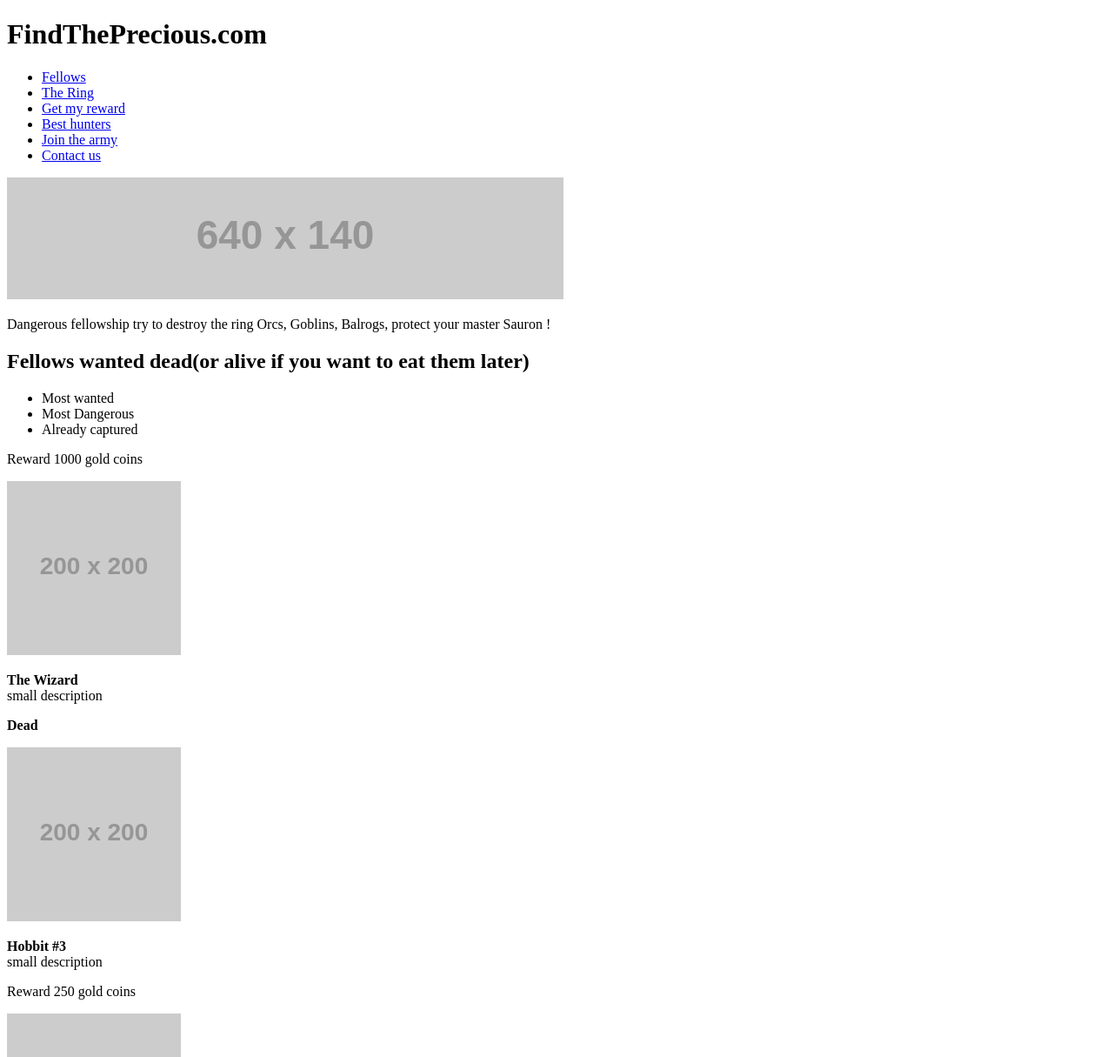
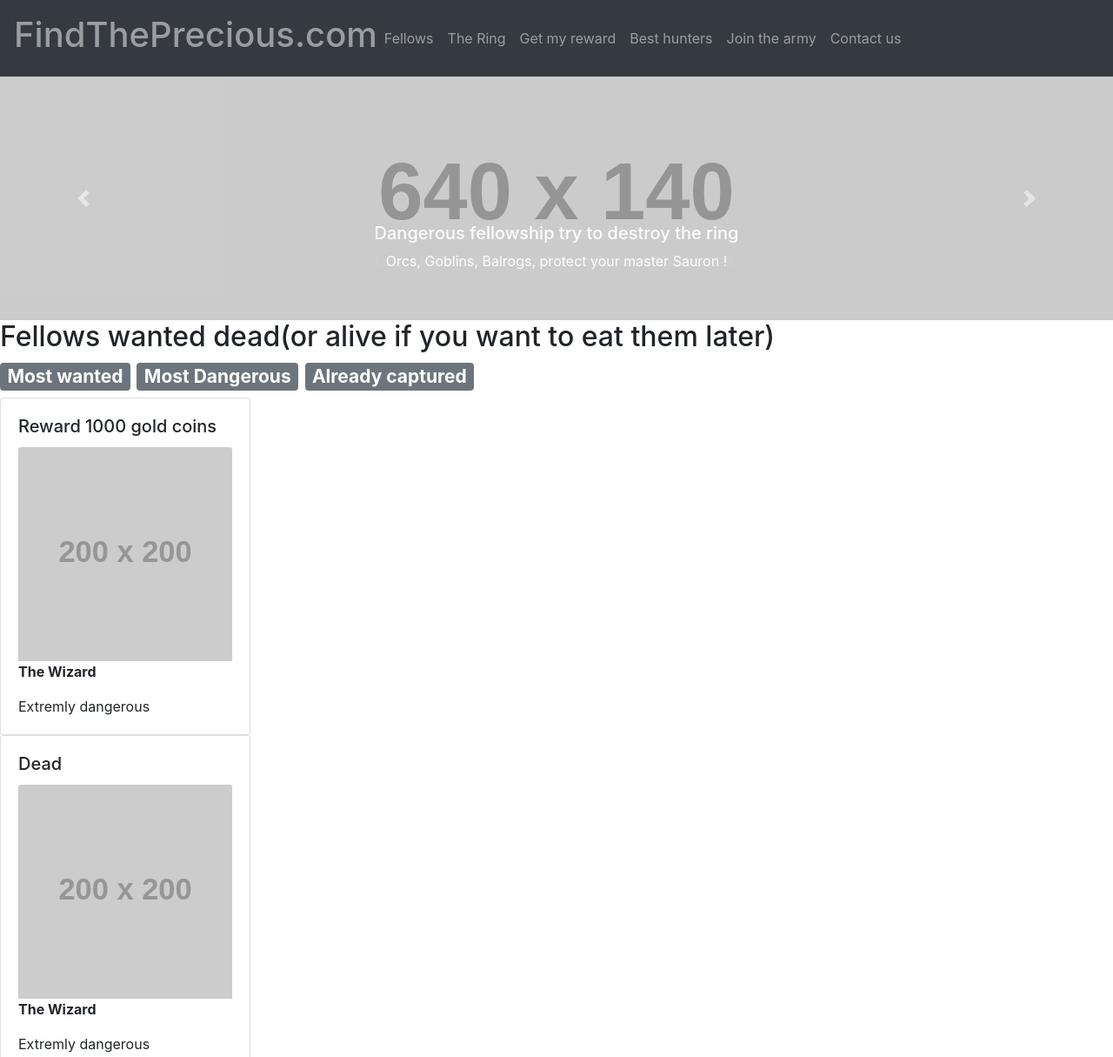
Before and after one commit to Pompidup/Integration_final_part1, a plain HTML site: page findtheprecious.html in a window 1280 px wide. Shown: the top 1215 px of the page at 87% size. Drawn offline with nearby package versions, Linux system fonts and the light colour scheme; placeholder pictures from the web are drawn by us.

Commit message:
en cours

```diff
--- a/findtheprecious.html
+++ b/findtheprecious.html
@@ -3,45 +3,112 @@
 
 <head>
   <meta charset="UTF-8">
+  <link href="https://stackpath.bootstrapcdn.com/bootstrap/4.3.1/css/bootstrap.min.css" rel="stylesheet" integrity="sha384-ggOyR0iXCbMQv3Xipma34MD+dH/1fQ784/j6cY/iJTQUOhcWr7x9JvoRxT2MZw1T" crossorigin="anonymous">
   <title>Findtheprecious</title>
 </head>
 
+
 <body>
   <header>
+    <nav class="navbar navbar-expand-lg navbar-dark bg-dark">
+        <button class="navbar-toggler" type="button" data-toggle="collapse" data-target="#navbarNav" aria-controls="navbarNav" aria-expanded="false" aria-label="Toggle navigation">
+          <span class="navbar-toggler-icon"></span>
+        </button>
+        <span class="navbar-text">
           <h1>FindThePrecious.com</h1>
-    <nav>
-      <div>
-        <ul>
-          <li><a href="#fellows">Fellows</a></li>
-          <li><a href="#thering">The Ring</a></li>
-          <li><a href="#reward">Get my reward</a></li>
-          <li><a href="#besthunters">Best hunters</a></li>
-          <li><a href="#join">Join the army</a></li>
-          <li><a href="#contact">Contact us</a></li>
+        </span>
+      <div class="collapse navbar-collapse" id="navbarNav">
+        <ul class="navbar-nav">
+          <li class="nav-item">
+            <a class="nav-link" href="#fellows">Fellows</a>
+          </li>
+          <li class="nav-item">
+              <a class="nav-link" href="#thering">The Ring</a>
+          </li>
+          <li class="nav-item">
+              <a class="nav-link" href="#reward">Get my reward</a>
+          </li>
+          <li class="nav-item">
+              <a class="nav-link" href="#besthunters">Best hunters</a>
+          </li>
+          <li class="nav-item">
+              <a class="nav-link" href="#join">Join the army</a>
+          </li>
+          <li class="nav-item">
+              <a class="nav-link" href="#contact">Contact us</a>
+          </li>
         </ul>
       </div>
     </nav>
-      <div>
-        <a href="https://placeholder.com"><img src="https://via.placeholder.com/640x140" alt="banniere"></a>
-        <p>Dangerous fellowship try to destroy the ring Orcs, Goblins, Balrogs, protect your master Sauron !</p>
+    <div class="banniere">
+        <div id="carouselbanniere" class="carousel slide carousel-fade" data-ride="carousel">
+          <div class="carousel-inner">
+            <div class="carousel-item active">
+              <img src="https://via.placeholder.com/640x140" class="d-block w-100" alt="banniere">
+              <div class="carousel-caption d-none d-md-block">
+                <h5>Dangerous fellowship try to destroy the ring</h5>
+                <p>Orcs, Goblins, Balrogs, protect your master Sauron !</p>
               </div>
+            </div>
+            <div class="carousel-item">
+              <img src="https://via.placeholder.com/640x140" class="d-block w-100" alt="banniere">
+              <div class="carousel-caption d-none d-md-block">
+                <h5>Second slide label</h5>
+                <p>Lorem ipsum dolor sit amet, consectetur adipiscing elit.</p>
+              </div>
+            </div>
+            <div class="carousel-item">
+              <img src="https://via.placeholder.com/640x140" class="d-block w-100" alt="banniere">
+              <div class="carousel-caption d-none d-md-block">
+                <h5>Third slide label</h5>
+                <p>Praesent commodo cursus magna, vel scelerisque nisl consectetur.</p>
+              </div>
+            </div>
+          </div>
+          <a class="carousel-control-prev" href="#carouselbanniere" role="button" data-slide="prev">
+            <span class="carousel-control-prev-icon" aria-hidden="true"></span>
+            <span class="sr-only">Previous</span>
+          </a>
+          <a class="carousel-control-next" href="#carouselbanniere" role="button" data-slide="next">
+            <span class="carousel-control-next-icon" aria-hidden="true"></span>
+            <span class="sr-only">Next</span>
+          </a>
+        </div>
+    </div>
+
   </header>
   <section id="fellows">
     <h2>Fellows wanted dead(or alive if you want to eat them later)</h2>
-    <ul>
-      <li>Most wanted</li>
-      <li>Most Dangerous</li>
-      <li>Already captured</li>
-    </ul>
-    <p>Reward 1000 gold coins</p>
-    <a href="https://placeholder.com"><img src="http://via.placeholder.com/200x200" alt="Wizard"></a>
-    <p><strong>The Wizard</strong><br/>small description</p>
-    <p><strong>Dead</strong></p>
-    <a href="https://placeholder.com"><img src="http://via.placeholder.com/200x200" alt="Hobbit #3"></a>
-    <p><strong>Hobbit #3</strong><br/>small description</p>
-    <p>Reward 250 gold coins</p>
-    <a href="https://placeholder.com"><img src="http://via.placeholder.com/200x200" alt="Yummy Dwarf"></a>
-    <p><strong>Yummy Dwarf</strong><br/>small description</p>
+    <h3>
+      <a href="#" class="badge badge-secondary">Most wanted</a>
+      <a href="#" class="badge badge-secondary">Most Dangerous</a>
+      <a href="#" class="badge badge-secondary">Already captured</a>
+    </h3>
+    <div class="card" style="width: 18rem;">
+        <div class="card-body">
+          <h5 class="card-title">Reward 1000 gold coins</h5>
+          <img src="http://via.placeholder.com/200x200" class="card-img-top" alt="Wizard">
+          <p class="card-text"><strong>The Wizard</strong></p>
+          <p class="card-text">Extremly dangerous</p>
+        </div>
+    </div>
+    <div class="card" style="width: 18rem;">
+        <div class="card-body">
+          <h5 class="card-title">Dead</h5>
+          <img src="http://via.placeholder.com/200x200" class="card-img-top" alt="Hobbit #3">
+          <p class="card-text"><strong>The Wizard</strong></p>
+          <p class="card-text">Extremly dangerous</p>
+        </div>
+    </div>
+    <div class="card" style="width: 18rem;">
+        <div class="card-body">
+          <h5 class="card-title">Reward 250 gold coins</h5>
+          <img src="http://via.placeholder.com/200x200" class="card-img-top" alt="Yummy Dwarf">
+          <p class="card-text"><strong>The Wizard</strong></p>
+          <p class="card-text">Extremly dangerous</p>
+        </div>
+    </div>
+
   </section>
   <hr>
   <section id="reward">
@@ -142,7 +209,8 @@
       <li><a href="twitter.com">Follow him on twitter</a></li>
     </ul>
   </footer>
-
+  <script src="https://code.jquery.com/jquery-3.3.1.slim.min.js" integrity="sha384-q8i/X+965DzO0rT7abK41JStQIAqVgRVzpbzo5smXKp4YfRvH+8abtTE1Pi6jizo" crossorigin="anonymous"></script>
+  <script src="https://cdnjs.cloudflare.com/ajax/libs/popper.js/1.14.7/umd/popper.min.js" integrity="sha384-UO2eT0CpHqdSJQ6hJty5KVphtPhzWj9WO1clHTMGa3JDZwrnQq4sF86dIHNDz0W1" crossorigin="anonymous"></script>
+  <script src="https://stackpath.bootstrapcdn.com/bootstrap/4.3.1/js/bootstrap.min.js" integrity="sha384-JjSmVgyd0p3pXB1rRibZUAYoIIy6OrQ6VrjIEaFf/nJGzIxFDsf4x0xIM+B07jRM" crossorigin="anonymous"></script>
 </body>
-
 </html>
```
Lines whose indentation alone changed are shown as unchanged.
